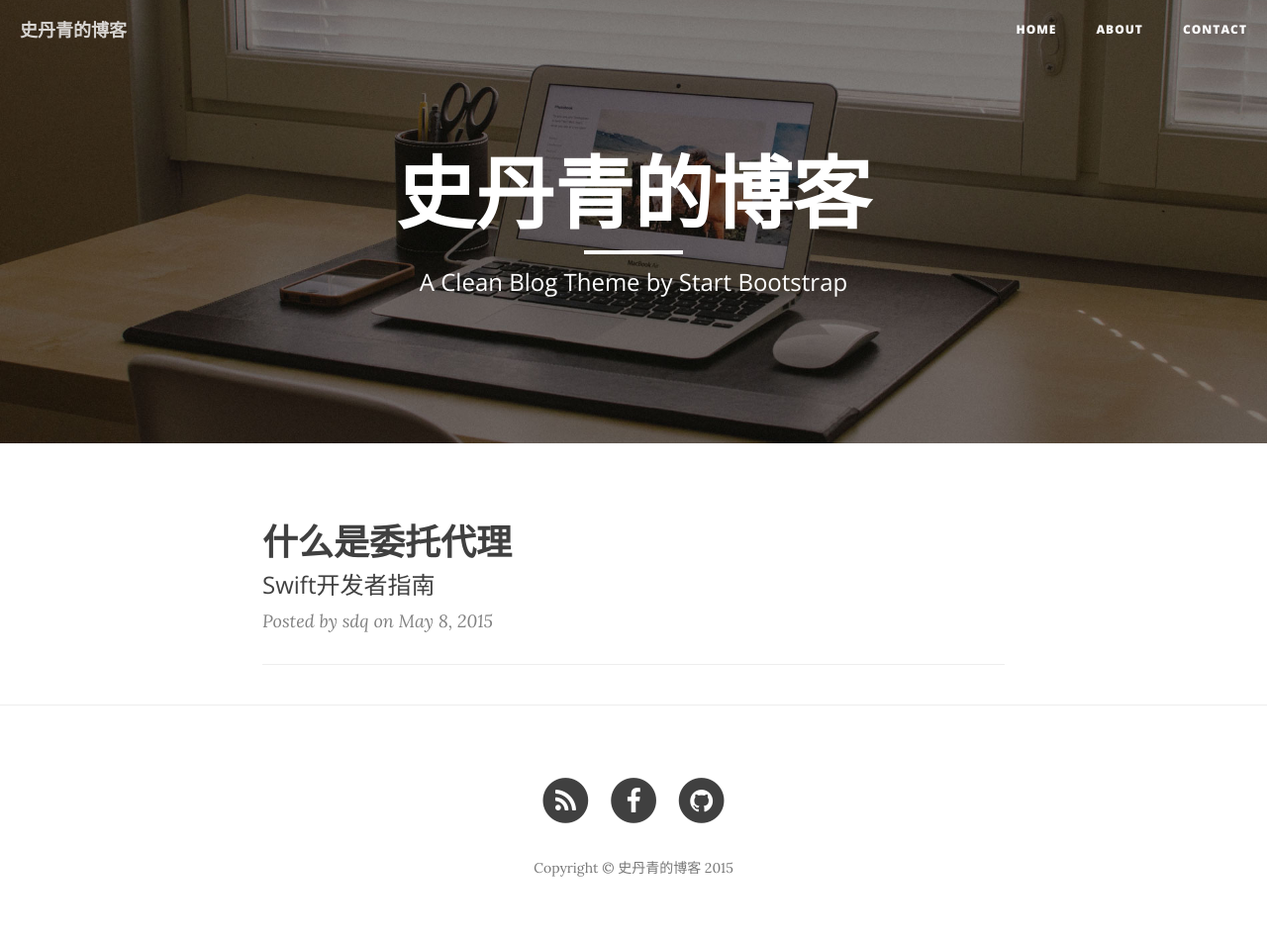
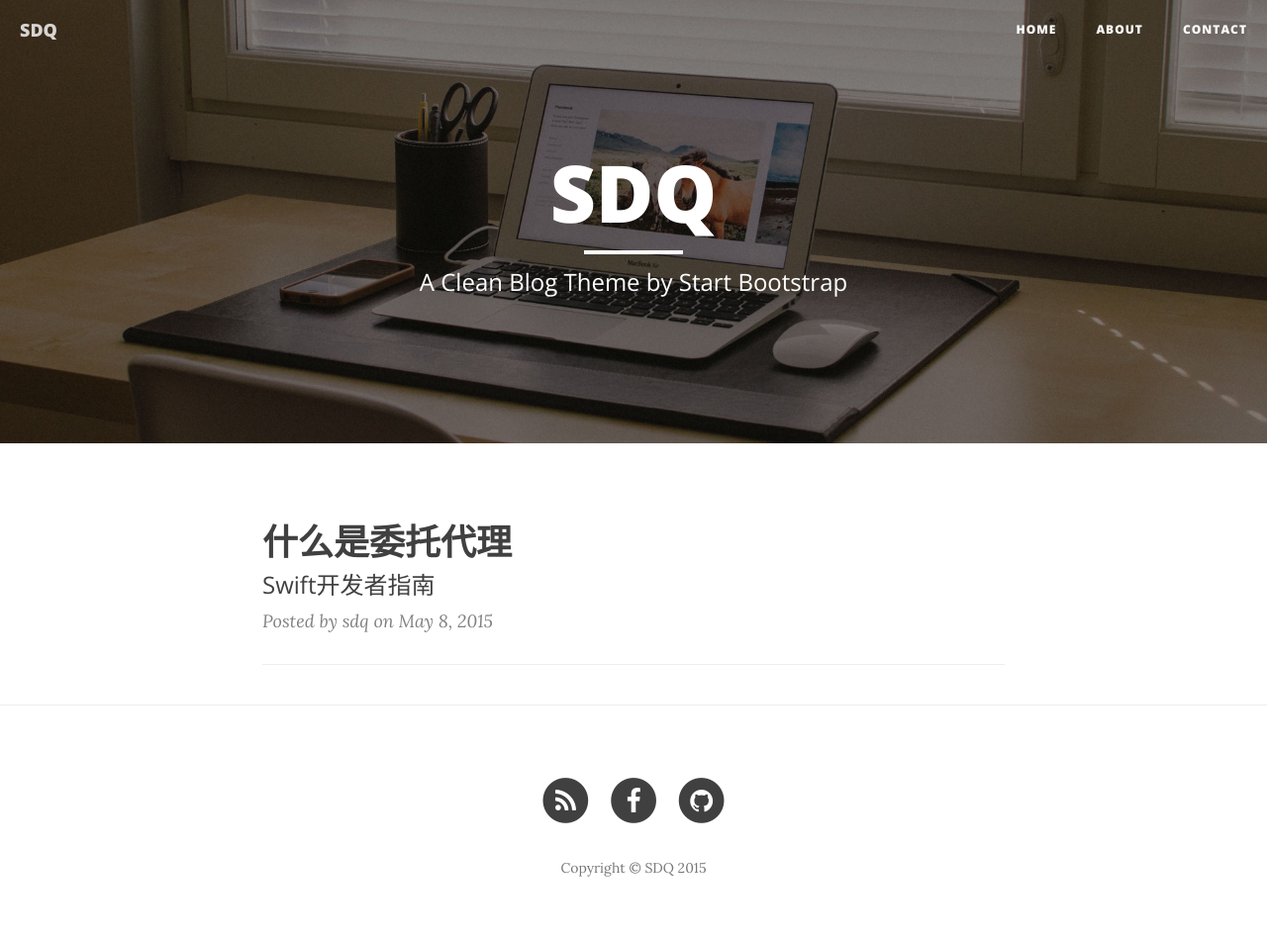
Before and after one commit to TabNab/sdq.github.io, a Jekyll site: the page built from index.html, in a window 1280 px wide. Shown: the whole page at 99% size. Built offline with Jekyll 4.4.1, drawn with Linux system fonts in a browser that asks for light colours; nearby versions of some CDN libraries; the list of posts is cut into pages by our own code.

Commit message:
edit my blog

```diff
--- a/_config.yml
+++ b/_config.yml
@@ -1,5 +1,5 @@
 # Site settings
-title: 史丹青的博客
+title: SDQ
 header-img: img/home-bg.jpg
 email: sdq1990@hotmail.com
 description: "分享生活"
```
